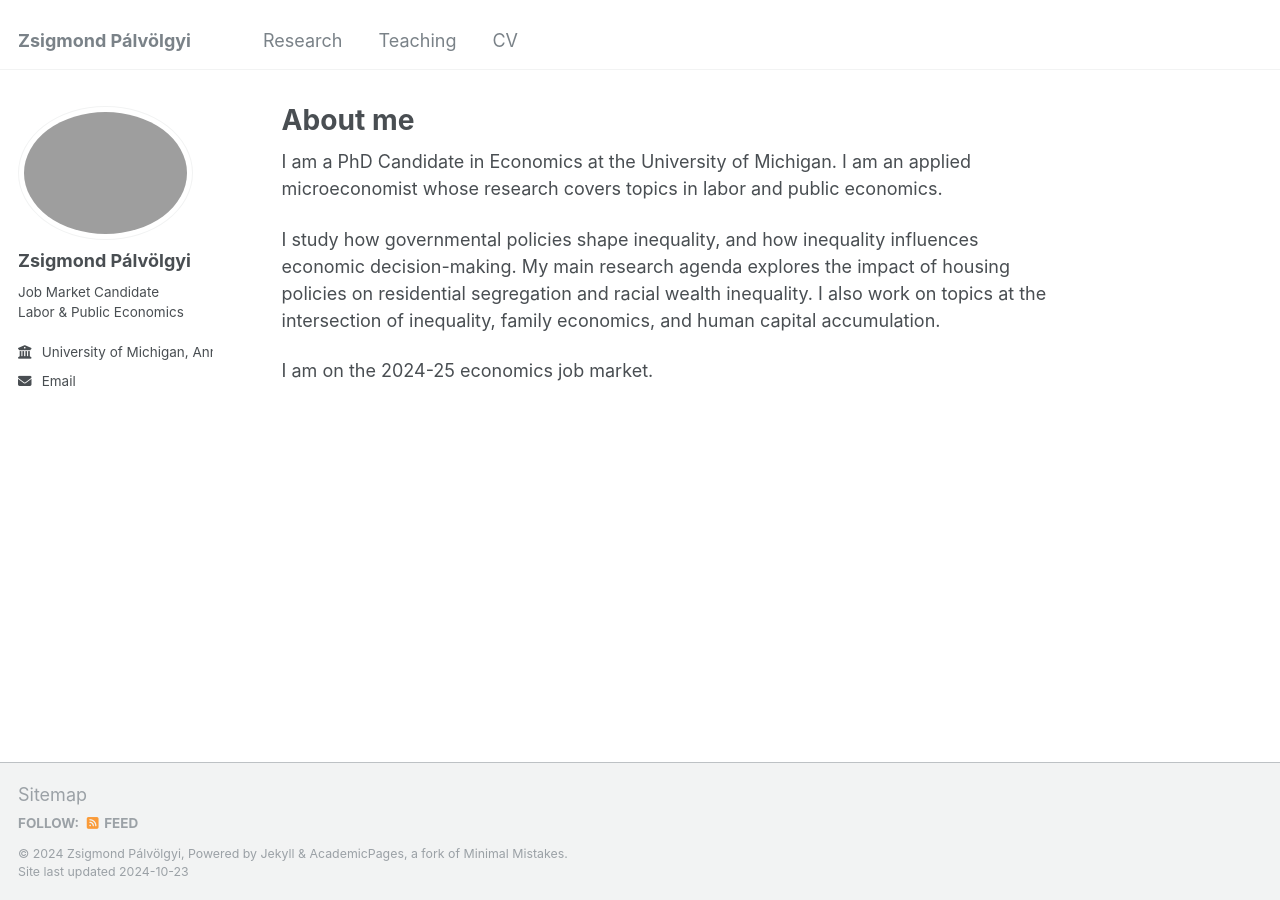
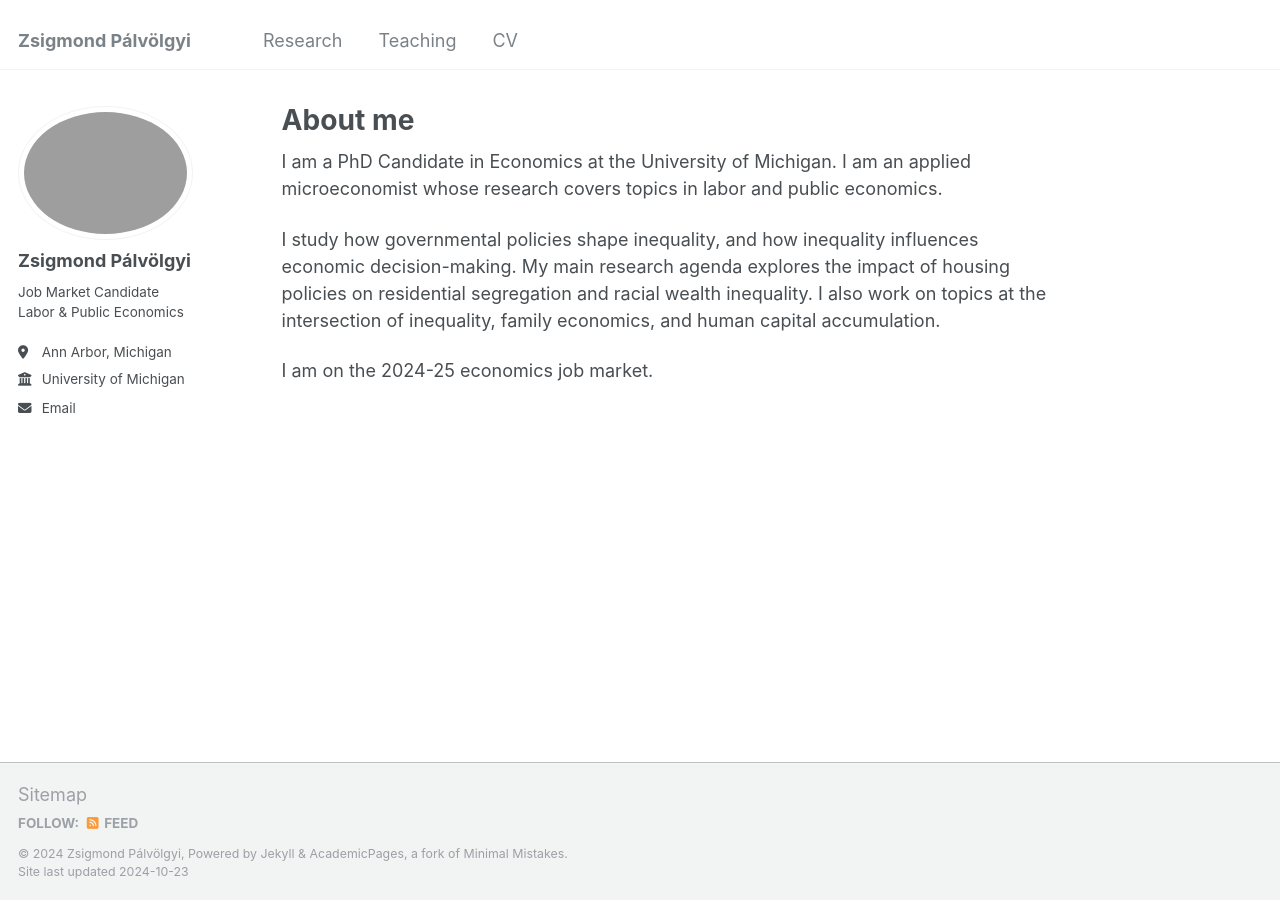
Before and after one commit to zsigmond-palvolgyi/zsigmond-palvolgyi.github.io, a Jekyll site: the page built from _pages/about.md, in a window 1280 px wide. Built offline with Jekyll 4.4.1, drawn with Linux system fonts in a browser that asks for light colours; part of the change alters nothing that is shown.

Commit message:
Update _config.yml

```diff
--- a/_config.yml
+++ b/_config.yml
@@ -25,8 +25,8 @@ author:
   name             : "Zsigmond Pálvölgyi"
   pronouns         : # example: "she/her"
   bio              : "Job Market Candidate <br> Labor & Public Economics"
-  location         : #"Ann Arbor, Michigan"
-  employer         : "University of Michigan, Ann Arbor"
+  location         : "Ann Arbor, Michigan"
+  employer         : "University of Michigan"
   uri              : # URL
   email            : "palvolgz@umich.edu"
 
```
